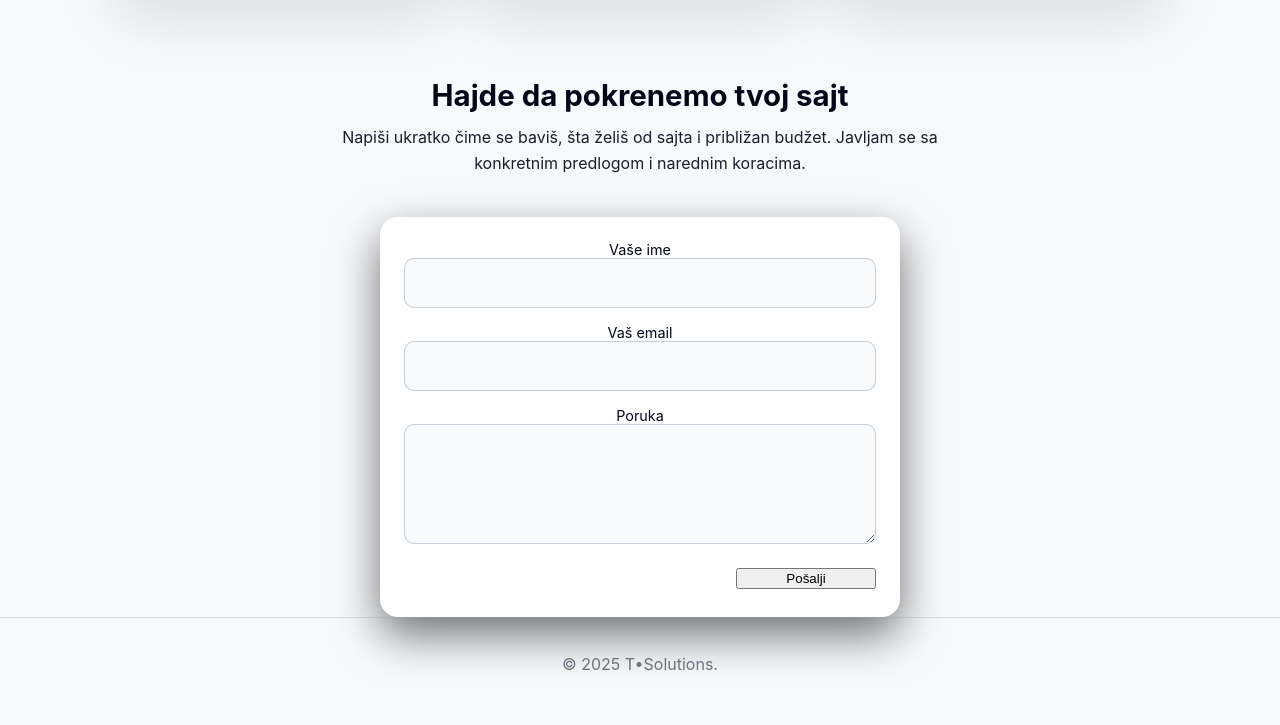
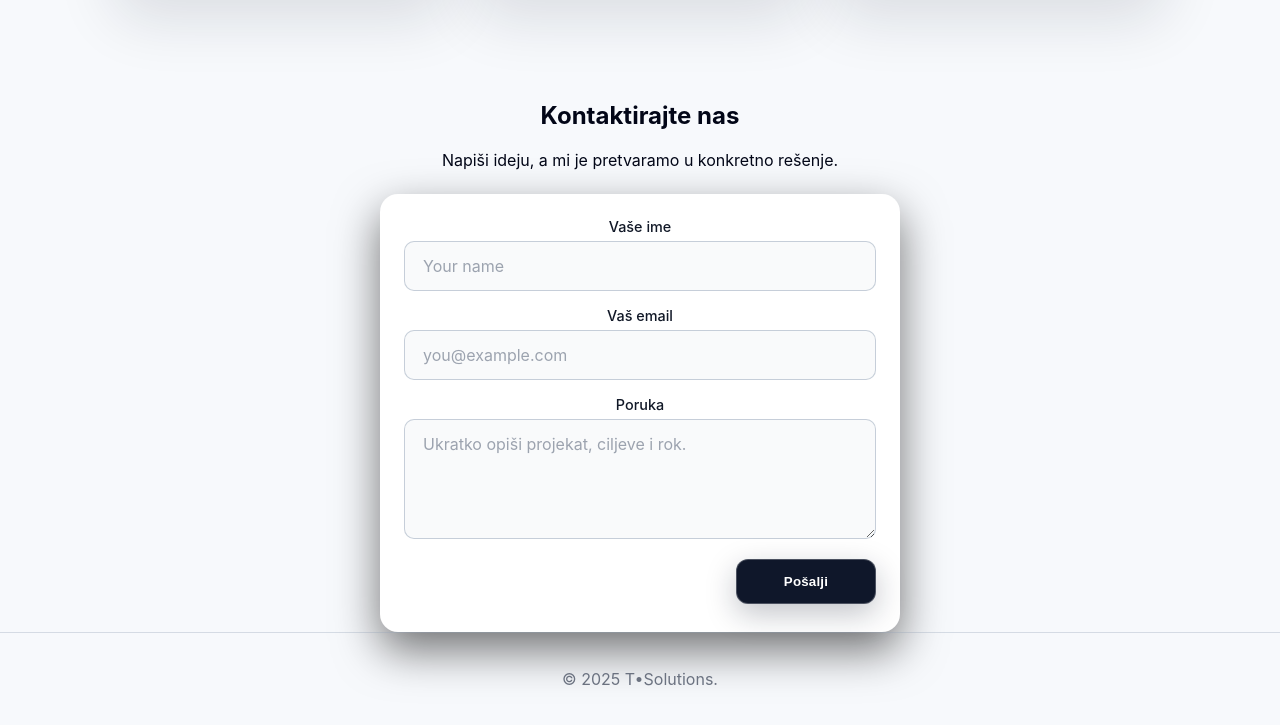
Before and after one commit to tatjanasepur/t-solutions-site, a plain HTML site: page websites.html in a window 1280 px wide. Shown: the part 4343-5068 px from the top of the page. Drawn offline with Linux system fonts and the light colour scheme.

Commit message:
Fix contact form style and restore old button design

```diff
--- a/websites.html
+++ b/websites.html
@@ -360,18 +360,12 @@
     </section>
 
 
-    <section id="contact" class="web-section contact-section contact reveal">
-      <div class="web-section-header">
-        <h2 class="web-section-title" data-i18n="web.contact.title">
-          Hajde da pokrenemo tvoj sajt
-        </h2>
-        <p class="web-section-lead" data-i18n="web.contact.lead">
-          Napiši ukratko čime se baviš, šta želiš od sajta i približan budžet.
-          Javljam se sa konkretnim predlogom i narednim koracima.
-        </p>
-      </div>
+        <section id="contact" class="contact reveal">
+      <h2 data-i18n="contact.title">Let’s talk</h2>
+      <p data-i18n="contact.desc">Tell us your idea. We’ll turn it into a solution.</p>
 
       <form
+        id="contactForm"
         name="contact"
         method="POST"
         data-netlify="true"
@@ -380,44 +374,50 @@
         <!-- obavezno za Netlify -->
         <input type="hidden" name="form-name" value="contact" />
 
-  <div class="field">
-    <label for="name" data-i18n="contact.name">Vaše ime</label>
+        <label class="field">
+          <span data-i18n="contact.name">Vaše ime</span>
           <input
             id="name"
             name="name"
             type="text"
             required
             autocomplete="name"
+            placeholder="Your name"
           />
-  </div>
+        </label>
 
-  <div class="field">
-    <label for="email" data-i18n="contact.email">Vaš email</label>
+        <label class="field">
+          <span data-i18n="contact.email">Vaš email</span>
           <input
             id="email"
             name="email"
             type="email"
             required
             autocomplete="email"
+            placeholder="you@example.com"
           />
-  </div>
+        </label>
 
-  <div class="field">
-    <label for="message" data-i18n="contact.message">Poruka</label>
+        <label class="field">
+          <span data-i18n="contact.message">Poruka</span>
           <textarea
             id="message"
             name="message"
             rows="4"
             required
+            placeholder="Ukratko opiši projekat, ciljeve i rok."
           ></textarea>
-  </div>
+        </label>
 
-  <button type="submit" class="primary-btn">
-    <span data-i18n="contact.send">Pošalji</span>
+        <button type="submit" id="sendBtn" class="btn-glass">
+          <span class="btn-label" data-i18n="contact.send">Pošalji</span>
+          <span class="spinner" aria-hidden="true"></span>
         </button>
       </form>
+    </section>
 
-    </section>
+
+
   </main>
 
   <footer class="site-footer">
```
Also changed, not shown: index.html (+19 -12 lines), qr.html (+22 -15 lines). Lines whose indentation alone changed are shown as unchanged.
